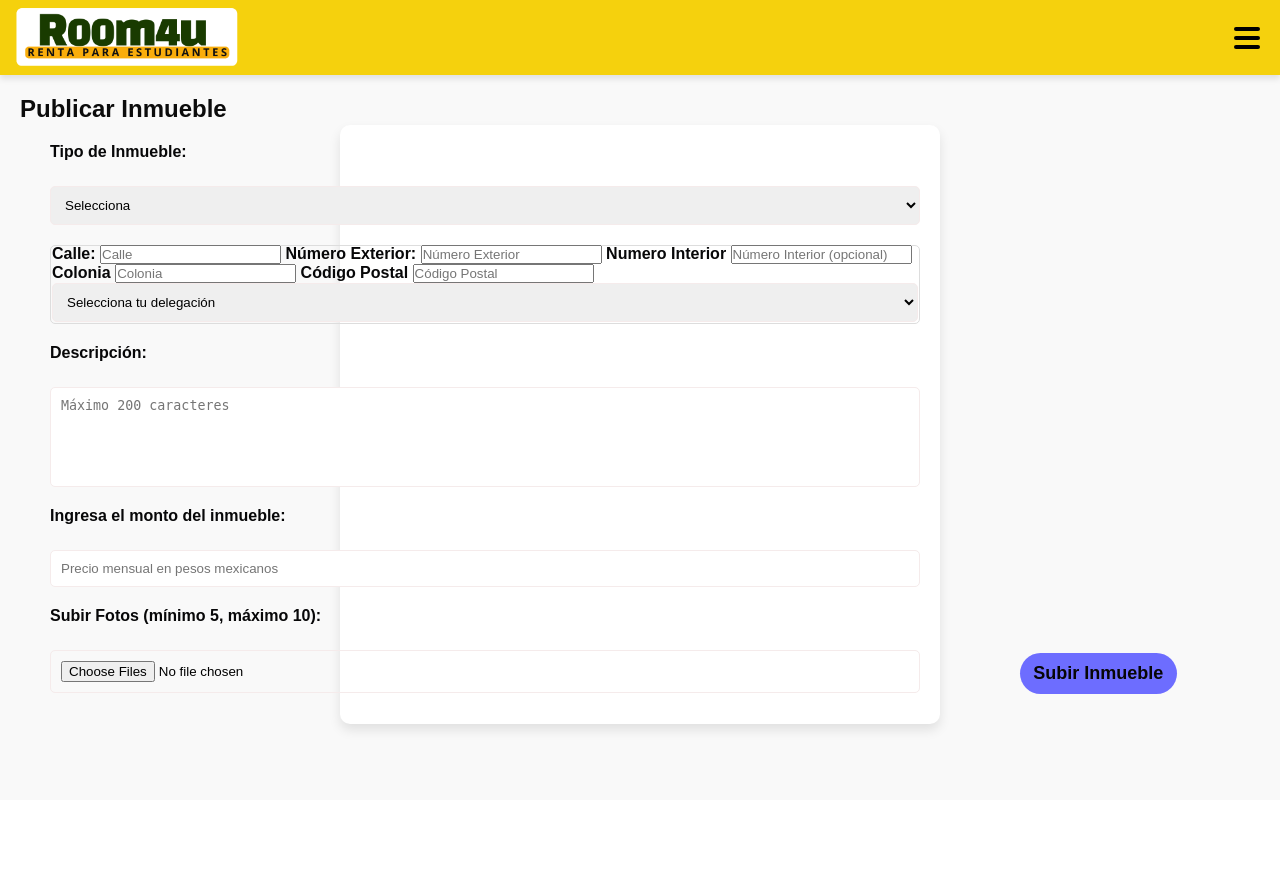
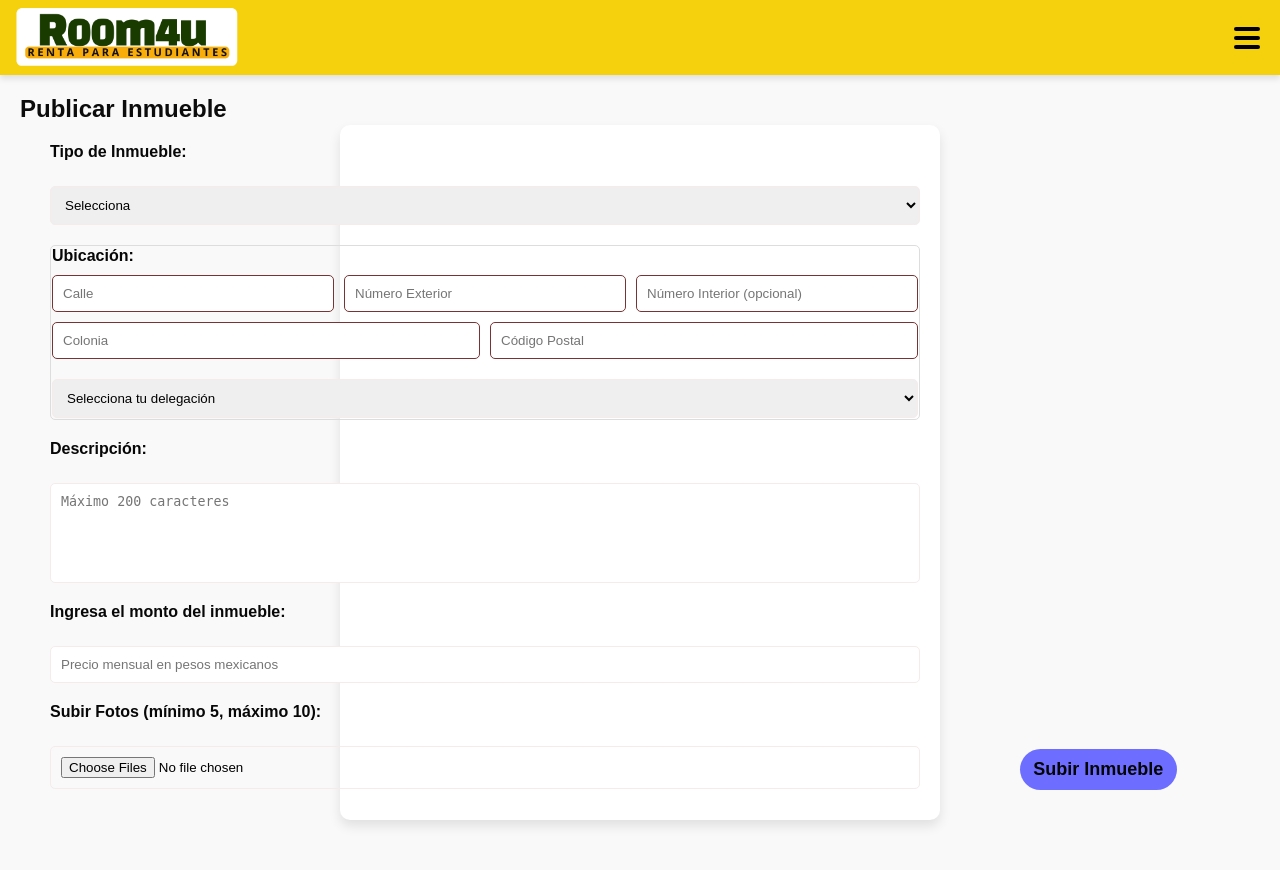
Before and after one commit to LidiaMargarita/ROOM4U, a PHP site: page /publicar/index.html in a window 1280 px wide. Before the commit the page ends 734 px from the top, so only its background shows below. Run offline with PHP 8.4, Linux system fonts and the light colour scheme.

Commit message:
PUBLICAR

```diff
--- a/publicar/index.html
+++ b/publicar/index.html
@@ -47,21 +47,18 @@
 
             <!-- Ubicación -->
             <fieldset>
-                <h2>Ubicación:</h2>
-                <label for="calle">Calle:</label>
-                <input type="text" id="calle" placeholder="Calle" maxlength="50" required>
-
-                <label for="numeroExterior">Número Exterior:</label>
-                <input type="text" id="numeroExterior" placeholder="Número Exterior" maxlength="50" required>
-
-                <label for="numeroInterior">Numero Interior</label>
-                <input type="text" id="numeroInterior" placeholder="Número Interior (opcional)" maxlength="50">
-
-                <label for="colonia">Colonia</label>
-                <input type="text" id="colonia" placeholder="Colonia" maxlength="50" required>
-
-                <label for="codigoPostal">Código Postal</label>
-                <input type="text" id="codigoPostal" placeholder="Código Postal" maxlength="5" required>
+                <label for="Ubicación" class="campo-titulo">Ubicación:</label>
+                <div id="ubicacion">
+                    <div style="margin-top: 10px;"> <!-- Contenedor para los campos de ubicación -->
+                        <input type="text" placeholder="Calle">
+                        <input type="text" placeholder="Número Exterior">
+                        <input type="text" placeholder="Número Interior (opcional)">
+                    </div>
+                    <div style="margin-top: 10px;"> <!-- Otro contenedor para Colonia y Código Postal -->
+                        <input type="text" placeholder="Colonia">
+                        <input type="text" placeholder="Código Postal">
+                    </div>
+                </div>
 
                 <select id="delegacion" required>
                     <option value="">Selecciona tu delegación</option>
--- a/publicar/style.css
+++ b/publicar/style.css
@@ -52,7 +52,7 @@ header {
     box-shadow: 0px 6px 12px rgba(0, 0, 0, 0.1);
 }
 
-/*leyenda */
+/*leyenda de publicar inmueble*/
 h1 {
     text-align: left;
     font-size: 24px;
@@ -61,14 +61,7 @@ h1 {
     margin-left: -340px;
     margin-top: -50px;
 }
-h2{
-    text-align: left;
-    font-size: 24px;
-    margin-bottom: 20px;
-    color: #0c0c0c;
-    margin-left: -340px;
-    margin-top: -50px;
-}
+
 
 /* Formulario */
 form {
@@ -84,6 +77,25 @@ label {
     color: #070708;
     margin-bottom: 5px;
     font-weight: bold;
+}
+
+/* Contenedor para los campos de ubicación */
+#ubicacion {
+    margin-bottom: 20px; /* Espaciado inferior entre "Ubicación" y los campos */
+}
+
+/* Espaciado para los grupos de campos */
+#ubicacion div {
+    display: flex;
+    gap: 10px; /* Espaciado entre cada input */
+}
+
+/* inputs tengan el mismo tamaño */
+#ubicacion input {
+    flex: 1; /* Hace que los inputs ocupen el mismo ancho */
+    padding: 10px;
+    border: 1px solid #773434;
+    border-radius: 5px;
 }
 
 /*cuadro para llenar el formulario*/
```
